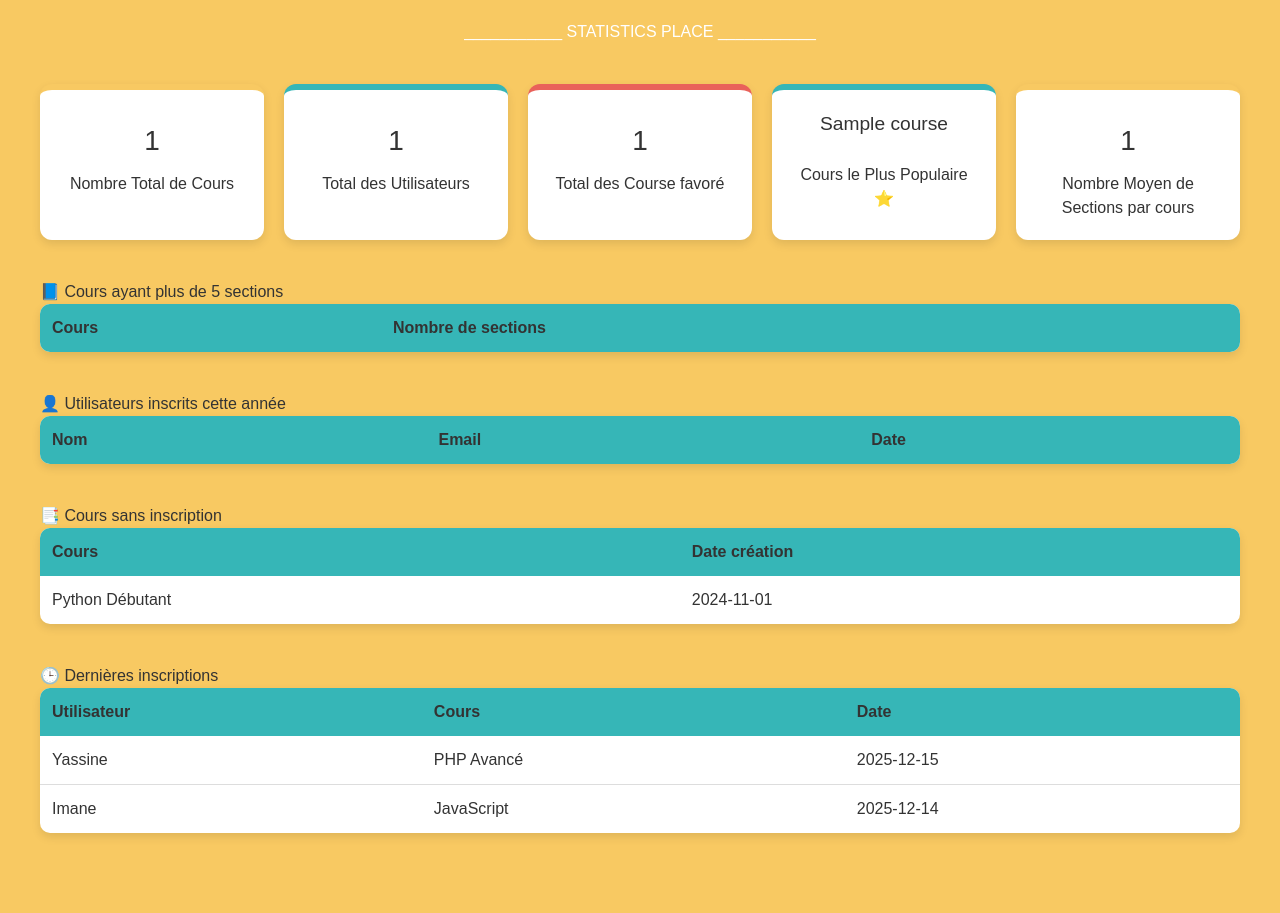
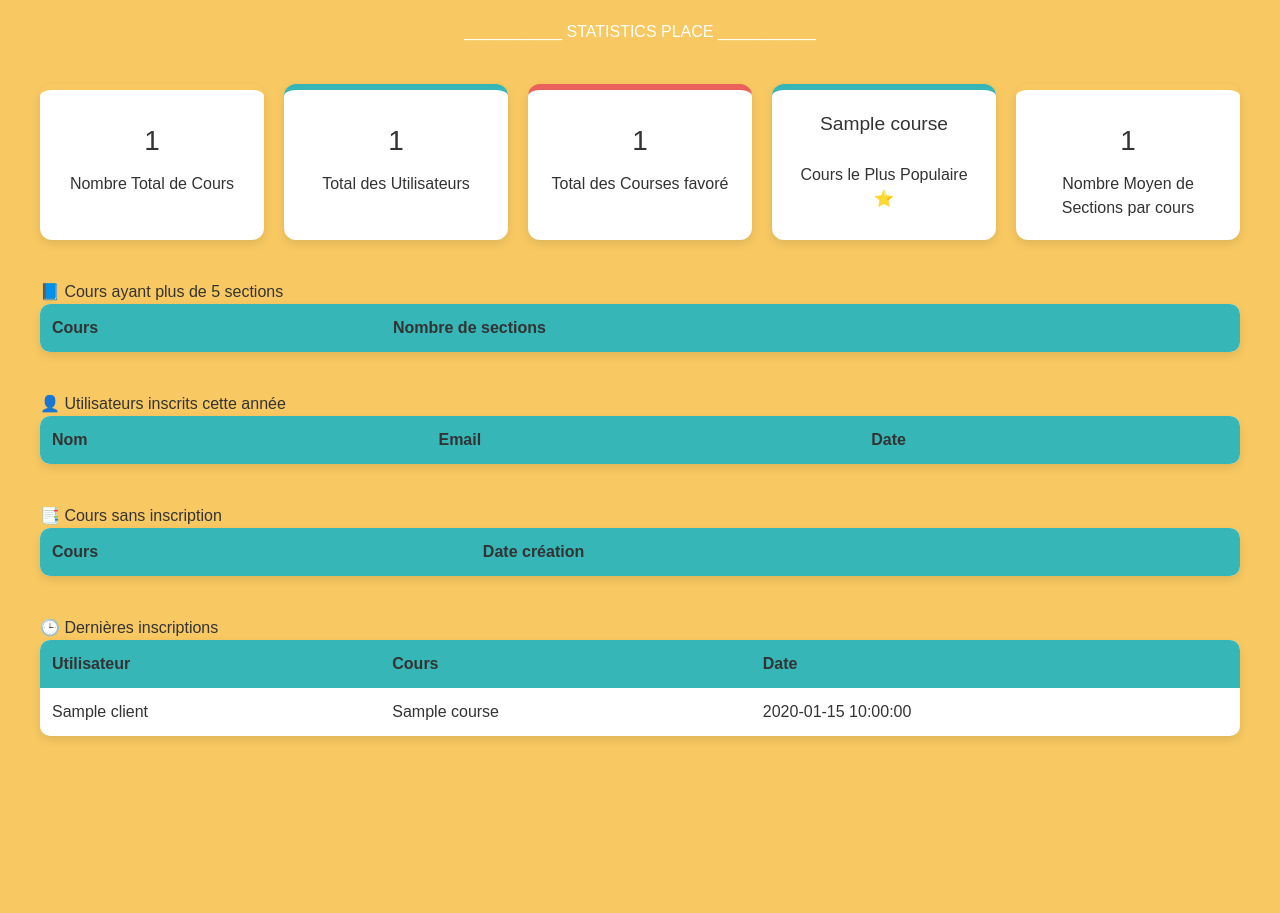
Before and after one commit to Lahcen-akdime/PHP-BREF1, a PHP site: page /dashboard.php in a window 1280 px wide. Shown: the part 125-1038 px from the top of the page. After the commit the page ends 865 px from the top, so only its background shows below. Run offline with PHP 8.4, Linux system fonts and the light colour scheme; the visitor is signed in with stand-in values (Sample User, id 1); tables that the repository leaves empty or names only in its code hold one stand-in row (values such as "Sample post"); lists and menus that the app fills with data are empty; style sheets or scripts are compiled from the project's sources.

Commit message:
une version stable du project aprés d'ameliorer les données des statistiques .

```diff
--- a/dashboard.php
+++ b/dashboard.php
@@ -10,7 +10,7 @@
 $totale2 = $connection -> query($operation2) ;
 $result2 = $totale2 -> fetch_row() ;
 // Total des Course favoré //
-$operation3 = "SELECT COUNT(DISTINCT selectedcourse_id) FROM enrollments ; " ;
+$operation3 = "SELECT COUNT(selectedcourse_id) FROM enrollments " ;
 $totale3 = $connection -> query($operation3) ;
 $result3 = $totale3 -> fetch_row() ;
 // populaire Course //
@@ -44,9 +44,21 @@
 ON courses.id = enrollments.selectedcourse_id" ;
 $totale11 = $connection -> query($operation11) ;
 $result5 = $totale11 -> fetch_row() ;
-?>
+// cour sans inscription //
+$operation13 = "SELECT DISTINCT courses.title , courses.created_at
+FROM client , enrollments INNER JOIN courses
+ON NOT EXISTS(SELECT enrollments.selectedcourse_id FROM enrollments WHERE courses.id = enrollments.selectedcourse_id) ;" ;
+$totale13 = $connection -> query($operation13) ;
+// Les dernier inscription //
+$operation12 = "SELECT DISTINCT client.name , courses.title , enrollments.dateinscreption
+FROM courses , client INNER JOIN enrollments
+WHERE courses.id = enrollments.selectedcourse_id LIMIT 2 ;" ;
+$totale12 = $connection -> query($operation12) ;
+$result12 = $totale12 -> fetch_row() ;
 
 
+?>
+<!-- ____________________________________ HTML _____________________________________________ -->
 
 <h1 style='text-align : center;color:white'>___________ STATISTICS  PLACE ___________</h1>
 <!-- ===== STATS ===== -->
@@ -64,7 +76,7 @@
 
     <div class="card red">
         <h2><?php echo $result3[0] ;?></h2>
-        <p>Total des Course favoré</p>
+        <p>Total des Courses favoré</p>
     </div>
 
     <div class="card">
@@ -119,10 +131,13 @@
     <th>Cours</th>
     <th>Date création</th>
 </tr>
-<tr><td>Python Débutant</td><td>2024-11-01</td></tr>
+<?php
+foreach($totale13 as $element){
+    echo "<tr><td>$element[title]</td><td>$element[created_at]</td></tr>";
+}
+?>
 </table>
 </div>
-
 <!-- ===== TABLE 4 ===== -->
 <div class="section">
 <h3>🕒 Dernières inscriptions</h3>
@@ -132,8 +147,12 @@
     <th>Cours</th>
     <th>Date</th>
 </tr>
-<tr><td>Yassine</td><td>PHP Avancé</td><td>2025-12-15</td></tr>
-<tr><td>Imane</td><td>JavaScript</td><td>2025-12-14</td></tr>
+<?php
+foreach($totale12 as $element){
+    echo "<tr><td>$element[name]</td><td>$element[title]</td><td>$element[dateinscreption]</td></tr>";
+}
+?>
+
 </table>
 </div>
 </main>
--- a/register_login/register.php
+++ b/register_login/register.php
@@ -44,7 +44,7 @@
   <h2>Create Account</h2>
 
   <label>Full Name</label>
-  <input type="text" name="name" placeholder="Enter your name">
+  <input type="text" name="name" placeholder="Enter your name" required>
 
   <label>Email</label>
   <input type="email" name="email" placeholder="Enter your email">
```
